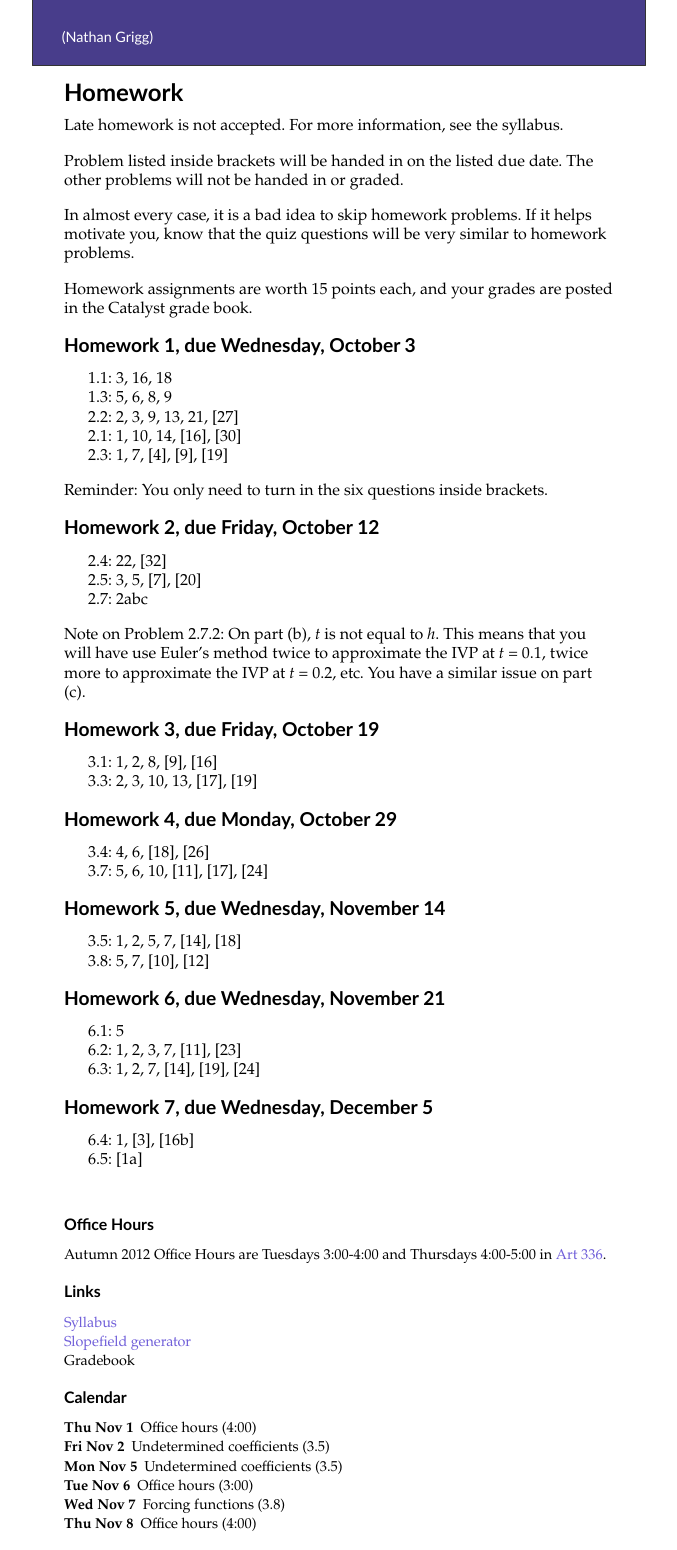
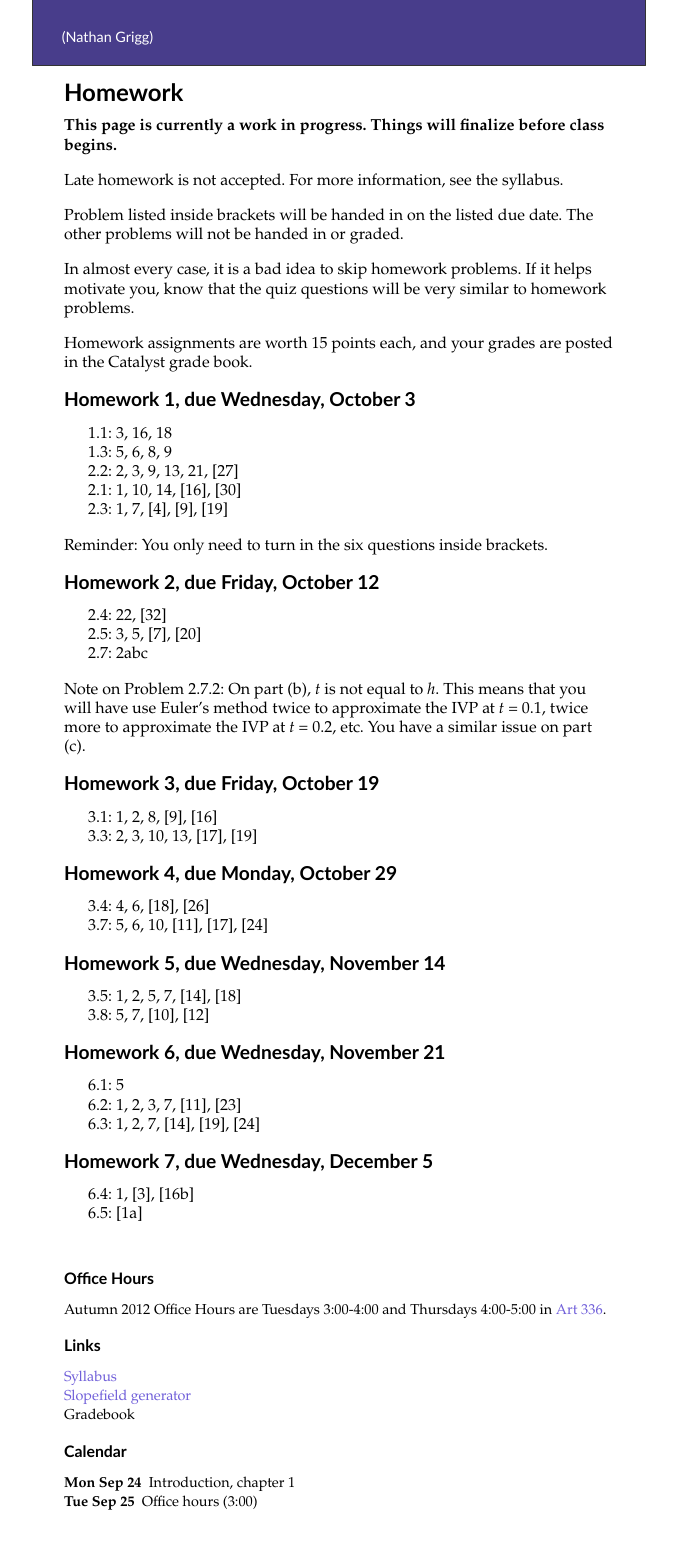
Before and after one commit to nathangrigg/website, a Jekyll site: the page built from math307/au12/homework/index.md, in a window 1280 px wide. Shown: the whole page, without its empty margins (301-978 px from the left). Built offline with Jekyll 4.4.1, drawn with Linux system fonts in a browser that asks for light colours; nearby versions of some CDN libraries; after the commit the page ends 1527 px from its top, so only the background shows below that; part of the change alters nothing that is shown.

```diff
--- a/_layouts/307au12.html
+++ b/_layouts/307au12.html
@@ -32,7 +32,7 @@ sections: [Lessons, Homework, Quizzes, Exams]
 
 <script type="text/javascript">
 $(document).ready( function() {
-    var d = new Date(2012,10,1);
+    var d = new Date();
     var now = d.toISOString().substring(0,10);
     d.setDate(d.getDate() + 8)
     var limit = d.toISOString().substring(0,10);
--- a/math307/au12/homework/index.md
+++ b/math307/au12/homework/index.md
@@ -5,6 +5,8 @@ section: homework
 ---
 
 # Homework
+
+**This page is currently a work in progress. Things will finalize before class begins.**
 
 Late homework is not accepted. For more information, see the syllabus.
 
```
